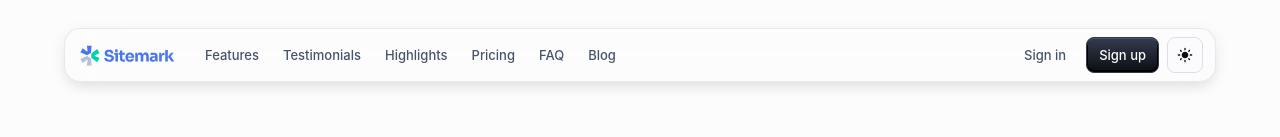
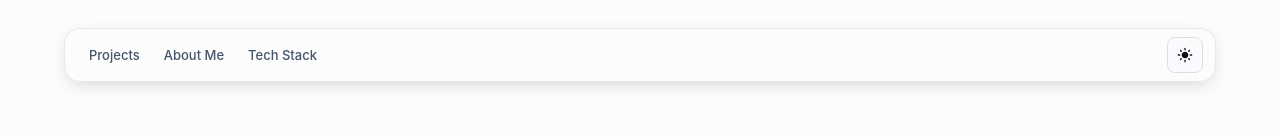
Before and after one commit to jitishp04/portfolio-website, a React (Create React App) app in the folder my-project/: page / in a window 1280 px wide. Shown: the top 137 px of the page. Built offline with nearby package versions, Linux system fonts and the light colour scheme.

Commit message:
AppBar and Footer cleanup

```diff
--- a/my-project/src/blog/components/AppAppBar.js
+++ b/my-project/src/blog/components/AppAppBar.js
@@ -11,7 +11,6 @@ import MenuItem from '@mui/material/MenuItem';
 import Drawer from '@mui/material/Drawer';
 import MenuIcon from '@mui/icons-material/Menu';
 import CloseRoundedIcon from '@mui/icons-material/CloseRounded';
-import Sitemark from './SitemarkIcon';
 import ColorModeIconDropdown from '../../shared-theme/ColorModeIconDropdown';
 
 const StyledToolbar = styled(Toolbar)(({ theme }) => ({
@@ -51,25 +50,15 @@ export default function AppAppBar() {
       <Container maxWidth="lg">
         <StyledToolbar variant="dense" disableGutters>
           <Box sx={{ flexGrow: 1, display: 'flex', alignItems: 'center', px: 0 }}>
-            <Sitemark />
             <Box sx={{ display: { xs: 'none', md: 'flex' } }}>
               <Button variant="text" color="info" size="small">
-                Features
+                Projects
               </Button>
               <Button variant="text" color="info" size="small">
-                Testimonials
+                About Me
               </Button>
               <Button variant="text" color="info" size="small">
-                Highlights
-              </Button>
-              <Button variant="text" color="info" size="small">
-                Pricing
-              </Button>
-              <Button variant="text" color="info" size="small" sx={{ minWidth: 0 }}>
-                FAQ
-              </Button>
-              <Button variant="text" color="info" size="small" sx={{ minWidth: 0 }}>
-                Blog
+                Tech Stack
               </Button>
             </Box>
           </Box>
@@ -80,12 +69,6 @@ export default function AppAppBar() {
               alignItems: 'center',
             }}
           >
-            <Button color="primary" variant="text" size="small">
-              Sign in
-            </Button>
-            <Button color="primary" variant="contained" size="small">
-              Sign up
-            </Button>
             <ColorModeIconDropdown />
           </Box>
           <Box sx={{ display: { xs: 'flex', md: 'none' }, gap: 1 }}>
@@ -114,23 +97,10 @@ export default function AppAppBar() {
                     <CloseRoundedIcon />
                   </IconButton>
                 </Box>
-                <MenuItem>Features</MenuItem>
-                <MenuItem>Testimonials</MenuItem>
-                <MenuItem>Highlights</MenuItem>
-                <MenuItem>Pricing</MenuItem>
-                <MenuItem>FAQ</MenuItem>
-                <MenuItem>Blog</MenuItem>
+                <MenuItem>Projects</MenuItem>
+                <MenuItem>About Me</MenuItem>
+                <MenuItem>Tech Stack</MenuItem>
                 <Divider sx={{ my: 3 }} />
-                <MenuItem>
-                  <Button color="primary" variant="contained" fullWidth>
-                    Sign up
-                  </Button>
-                </MenuItem>
-                <MenuItem>
-                  <Button color="primary" variant="outlined" fullWidth>
-                    Sign in
-                  </Button>
-                </MenuItem>
               </Box>
             </Drawer>
           </Box>
--- a/my-project/src/blog/components/Footer.js
+++ b/my-project/src/blog/components/Footer.js
@@ -1,18 +1,13 @@
 import * as React from 'react';
 import Box from '@mui/material/Box';
-import Button from '@mui/material/Button';
 import Container from '@mui/material/Container';
 import Divider from '@mui/material/Divider';
 import IconButton from '@mui/material/IconButton';
-import InputLabel from '@mui/material/InputLabel';
 import Link from '@mui/material/Link';
 import Stack from '@mui/material/Stack';
-import TextField from '@mui/material/TextField';
 import Typography from '@mui/material/Typography';
 import FacebookIcon from '@mui/icons-material/GitHub';
 import LinkedInIcon from '@mui/icons-material/LinkedIn';
-import TwitterIcon from '@mui/icons-material/X';
-import SitemarkIcon from './SitemarkIcon';
 
 function Copyright() {
   return (
@@ -41,130 +36,6 @@ export default function Footer() {
           textAlign: { sm: 'center', md: 'left' },
         }}
       >
-        <Box
-          sx={{
-            display: 'flex',
-            flexDirection: { xs: 'column', sm: 'row' },
-            width: '100%',
-            justifyContent: 'space-between',
-          }}
-        >
-          <Box
-            sx={{
-              display: 'flex',
-              flexDirection: 'column',
-              gap: 4,
-              minWidth: { xs: '100%', sm: '60%' },
-            }}
-          >
-            <Box sx={{ width: { xs: '100%', sm: '60%' } }}>
-              <SitemarkIcon />
-              <Typography
-                variant="body2"
-                gutterBottom
-                sx={{ fontWeight: 600, mt: 2 }}
-              >
-                Join the newsletter
-              </Typography>
-              <Typography variant="body2" sx={{ color: 'text.secondary', mb: 2 }}>
-                Subscribe for weekly updates. No spams ever!
-              </Typography>
-              <InputLabel htmlFor="email-newsletter">Email</InputLabel>
-              <Stack direction="row" spacing={1} useFlexGap>
-                <TextField
-                  id="email-newsletter"
-                  hiddenLabel
-                  size="small"
-                  variant="outlined"
-                  fullWidth
-                  aria-label="Enter your email address"
-                  placeholder="Your email address"
-                  slotProps={{
-                    htmlInput: {
-                      autoComplete: 'off',
-                      'aria-label': 'Enter your email address',
-                    },
-                  }}
-                  sx={{ width: '250px' }}
-                />
-                <Button
-                  variant="contained"
-                  color="primary"
-                  size="small"
-                  sx={{ flexShrink: 0 }}
-                >
-                  Subscribe
-                </Button>
-              </Stack>
-            </Box>
-          </Box>
-          <Box
-            sx={{
-              display: { xs: 'none', sm: 'flex' },
-              flexDirection: 'column',
-              gap: 1,
-            }}
-          >
-            <Typography variant="body2" sx={{ fontWeight: 'medium' }}>
-              Product
-            </Typography>
-            <Link color="text.secondary" variant="body2" href="#">
-              Features
-            </Link>
-            <Link color="text.secondary" variant="body2" href="#">
-              Testimonials
-            </Link>
-            <Link color="text.secondary" variant="body2" href="#">
-              Highlights
-            </Link>
-            <Link color="text.secondary" variant="body2" href="#">
-              Pricing
-            </Link>
-            <Link color="text.secondary" variant="body2" href="#">
-              FAQs
-            </Link>
-          </Box>
-          <Box
-            sx={{
-              display: { xs: 'none', sm: 'flex' },
-              flexDirection: 'column',
-              gap: 1,
-            }}
-          >
-            <Typography variant="body2" sx={{ fontWeight: 'medium' }}>
-              Company
-            </Typography>
-            <Link color="text.secondary" variant="body2" href="#">
-              About us
-            </Link>
-            <Link color="text.secondary" variant="body2" href="#">
-              Careers
-            </Link>
-            <Link color="text.secondary" variant="body2" href="#">
-              Press
-            </Link>
-          </Box>
-          <Box
-            sx={{
-              display: { xs: 'none', sm: 'flex' },
-              flexDirection: 'column',
-              gap: 1,
-            }}
-          >
-            <Typography variant="body2" sx={{ fontWeight: 'medium' }}>
-              Legal
-            </Typography>
-            <Link color="text.secondary" variant="body2" href="#">
-              Terms
-            </Link>
-            <Link color="text.secondary" variant="body2" href="#">
-              Privacy
-            </Link>
-            <Link color="text.secondary" variant="body2" href="#">
-              Contact
-            </Link>
-          </Box>
-        </Box>
         <Box
           sx={{
             display: 'flex',
@@ -205,15 +76,6 @@ export default function Footer() {
             <IconButton
               color="inherit"
               size="small"
-              href="https://x.com/MaterialUI"
-              aria-label="X"
-              sx={{ alignSelf: 'center' }}
-            >
-              <TwitterIcon />
-            </IconButton>
-            <IconButton
-              color="inherit"
-              size="small"
               href="https://www.linkedin.com/company/mui/"
               aria-label="LinkedIn"
               sx={{ alignSelf: 'center' }}
```
